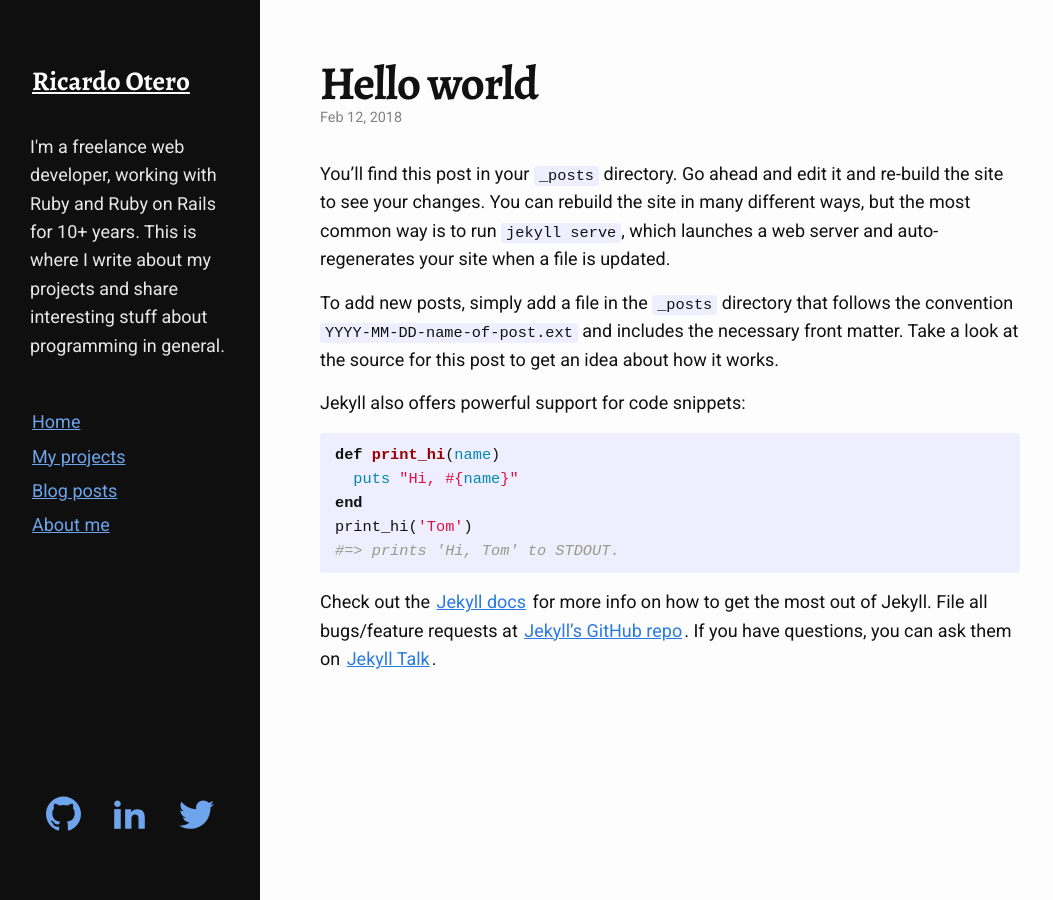
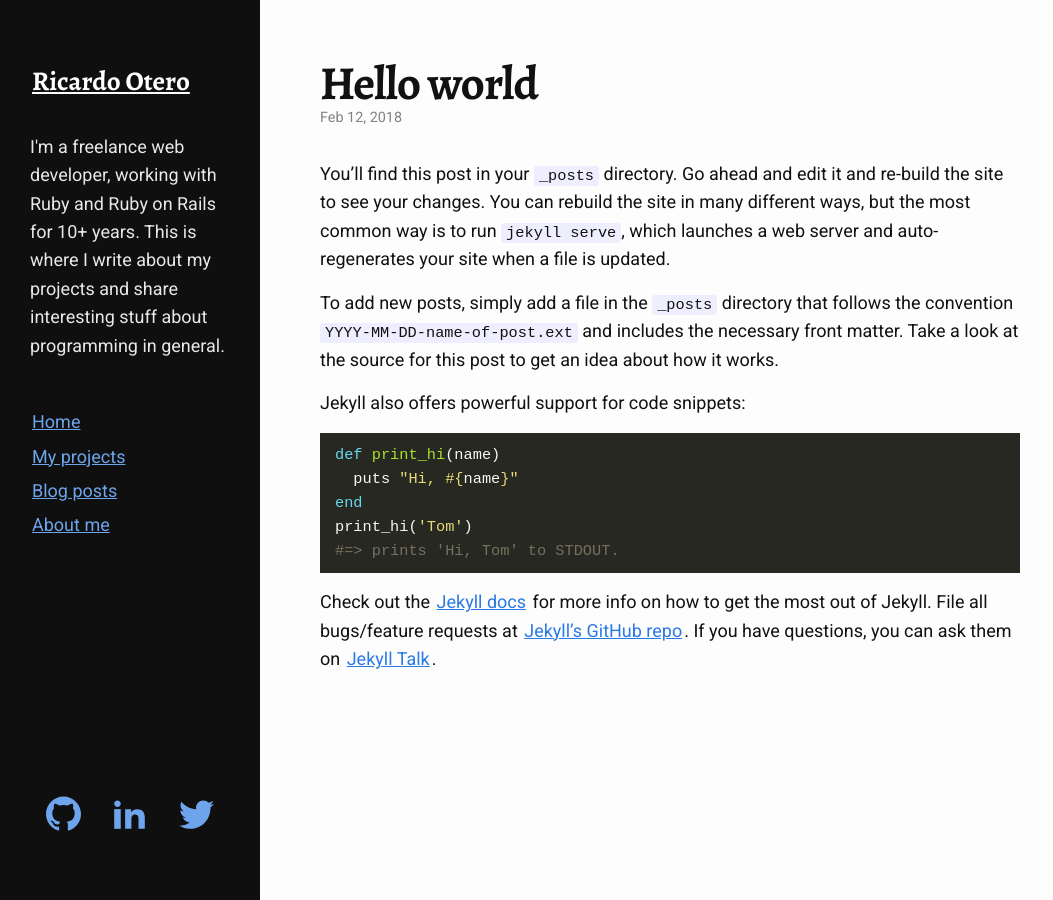
Before and after one commit to rikas/rikas.github.io, a Jekyll site: the page built from _posts/2018-02-12-hello-world.md, in a window 1280 px wide. Shown: the whole page, without its empty margins (0-1053 px from the left). Built offline with Jekyll 4.4.1, drawn with Linux system fonts in a browser that asks for light colours.

Commit message:
Add dark background

```diff
--- a/_sass/rikas.scss
+++ b/_sass/rikas.scss
@@ -40,5 +40,9 @@ $grey-color-darker:  darken($grey-color, 45%) !default;
 // Import partials.
 @import "rikas/base";
 @import "rikas/layout";
-@import "rikas/syntax-highlight";
+
+// The syntax highlight is compatible with Pygments - http://jwarby.github.io/jekyll-pygments-themes
+// @import "rikas/syntax-highlight";
+@import "rikas/dark-syntax-highlight";
+
 @import "rikas/components/index"
--- /dev/null
+++ b/_sass/rikas/_dark-syntax-highlight.scss
@@ -0,0 +1,67 @@
+.highlight { background-color: #272822; }
+.highlight code { background-color: #272822; }
+.highlight pre { background-color: #272822; }
+.highlight .hll { background-color: #272822; }
+.highlight .c { color: #75715e } /* Comment */
+.highlight .err { color: #960050; background-color: #1e0010 } /* Error */
+.highlight .k { color: #66d9ef } /* Keyword */
+.highlight .l { color: #ae81ff } /* Literal */
+.highlight .n { color: #f8f8f2 } /* Name */
+.highlight .o { color: #f92672 } /* Operator */
+.highlight .p { color: #f8f8f2 } /* Punctuation */
+.highlight .cm { color: #75715e } /* Comment.Multiline */
+.highlight .cp { color: #75715e } /* Comment.Preproc */
+.highlight .c1 { color: #75715e } /* Comment.Single */
+.highlight .cs { color: #75715e } /* Comment.Special */
+.highlight .ge { font-style: italic } /* Generic.Emph */
+.highlight .gs { font-weight: bold } /* Generic.Strong */
+.highlight .kc { color: #66d9ef } /* Keyword.Constant */
+.highlight .kd { color: #66d9ef } /* Keyword.Declaration */
+.highlight .kn { color: #f92672 } /* Keyword.Namespace */
+.highlight .kp { color: #66d9ef } /* Keyword.Pseudo */
+.highlight .kr { color: #66d9ef } /* Keyword.Reserved */
+.highlight .kt { color: #66d9ef } /* Keyword.Type */
+.highlight .ld { color: #e6db74 } /* Literal.Date */
+.highlight .m { color: #ae81ff } /* Literal.Number */
+.highlight .s { color: #e6db74 } /* Literal.String */
+.highlight .na { color: #a6e22e } /* Name.Attribute */
+.highlight .nb { color: #f8f8f2 } /* Name.Builtin */
+.highlight .nc { color: #a6e22e } /* Name.Class */
+.highlight .no { color: #66d9ef } /* Name.Constant */
+.highlight .nd { color: #a6e22e } /* Name.Decorator */
+.highlight .ni { color: #f8f8f2 } /* Name.Entity */
+.highlight .ne { color: #a6e22e } /* Name.Exception */
+.highlight .nf { color: #a6e22e } /* Name.Function */
+.highlight .nl { color: #f8f8f2 } /* Name.Label */
+.highlight .nn { color: #f8f8f2 } /* Name.Namespace */
+.highlight .nx { color: #a6e22e } /* Name.Other */
+.highlight .py { color: #f8f8f2 } /* Name.Property */
+.highlight .nt { color: #f92672 } /* Name.Tag */
+.highlight .nv { color: #f8f8f2 } /* Name.Variable */
+.highlight .ow { color: #f92672 } /* Operator.Word */
+.highlight .w { color: #f8f8f2 } /* Text.Whitespace */
+.highlight .mf { color: #ae81ff } /* Literal.Number.Float */
+.highlight .mh { color: #ae81ff } /* Literal.Number.Hex */
+.highlight .mi { color: #ae81ff } /* Literal.Number.Integer */
+.highlight .mo { color: #ae81ff } /* Literal.Number.Oct */
+.highlight .sb { color: #e6db74 } /* Literal.String.Backtick */
+.highlight .sc { color: #e6db74 } /* Literal.String.Char */
+.highlight .sd { color: #e6db74 } /* Literal.String.Doc */
+.highlight .s2 { color: #e6db74 } /* Literal.String.Double */
+.highlight .se { color: #ae81ff } /* Literal.String.Escape */
+.highlight .sh { color: #e6db74 } /* Literal.String.Heredoc */
+.highlight .si { color: #e6db74 } /* Literal.String.Interpol */
+.highlight .sx { color: #e6db74 } /* Literal.String.Other */
+.highlight .sr { color: #e6db74 } /* Literal.String.Regex */
+.highlight .s1 { color: #e6db74 } /* Literal.String.Single */
+.highlight .ss { color: #e6db74 } /* Literal.String.Symbol */
+.highlight .bp { color: #f8f8f2 } /* Name.Builtin.Pseudo */
+.highlight .vc { color: #f8f8f2 } /* Name.Variable.Class */
+.highlight .vg { color: #f8f8f2 } /* Name.Variable.Global */
+.highlight .vi { color: #f8f8f2 } /* Name.Variable.Instance */
+.highlight .il { color: #ae81ff } /* Literal.Number.Integer.Long */
+
+.highlight .gh { } /* Generic Heading & Diff Header */
+.highlight .gu { color: #75715e; } /* Generic.Subheading & Diff Unified/Comment? */
+.highlight .gd { color: #f92672; } /* Generic.Deleted & Diff Deleted */
+.highlight .gi { color: #a6e22e; } /* Generic.Inserted & Diff Inserted */
```
